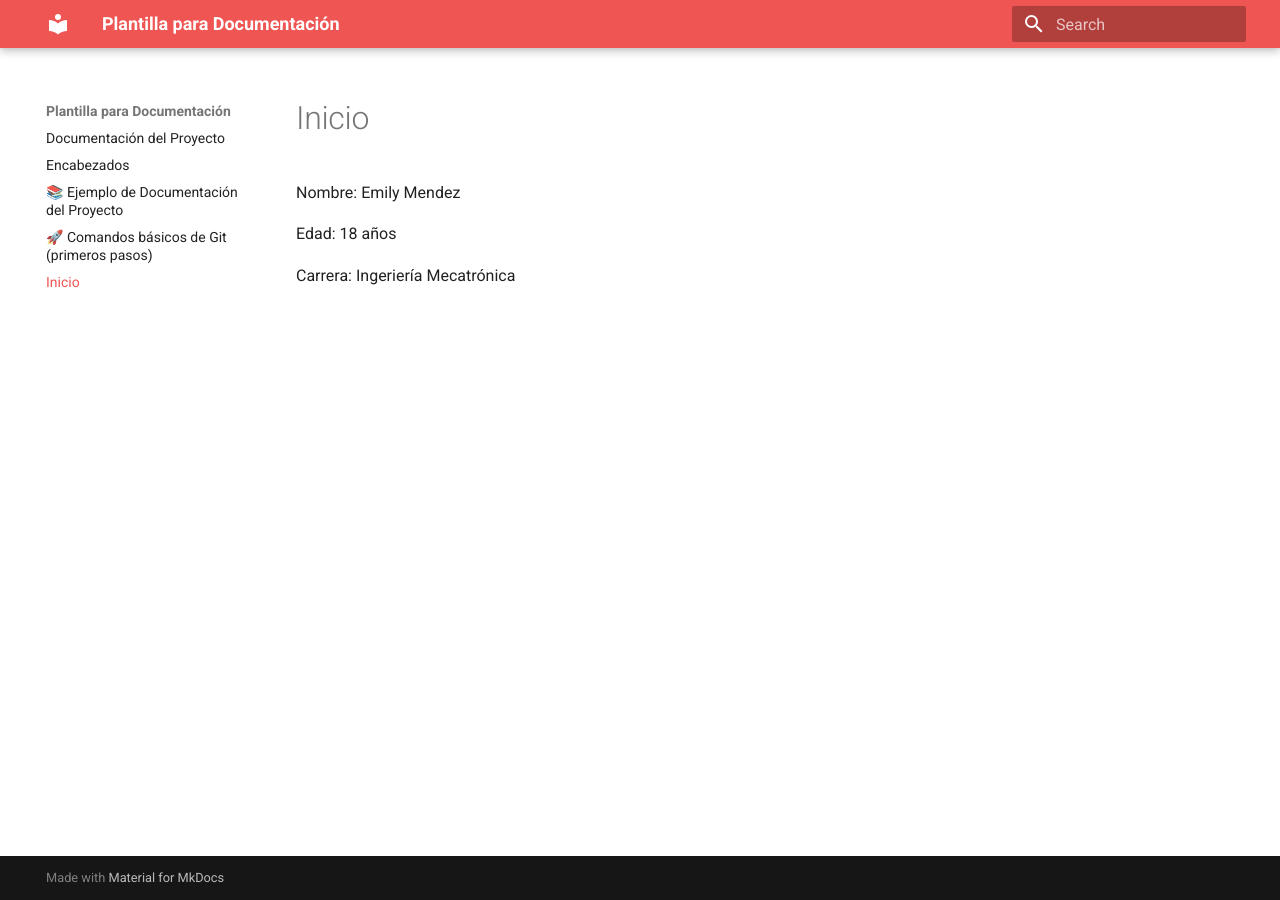
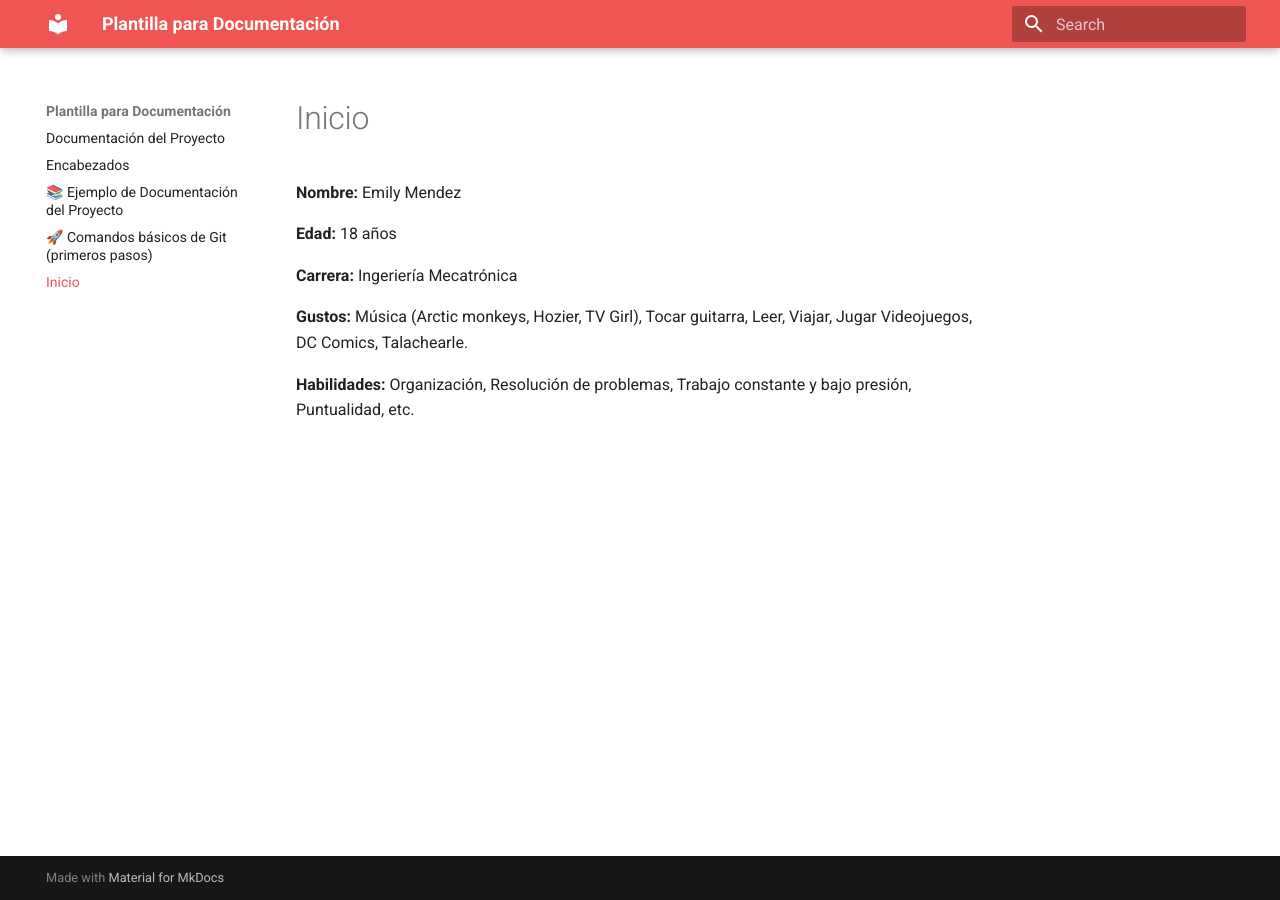
Before and after one commit to EmilyMZS/portafolio_iberopue, an MkDocs documentation site: the page built from docs/inicio.md, in a window 1280 px wide. Built offline with MkDocs 1.6.1 and Material for MkDocs 9.7.7, drawn with Linux system fonts in a browser that asks for light colours.

Commit message:
Update inicio.md

```diff
--- a/docs/inicio.md
+++ b/docs/inicio.md
@@ -1,7 +1,11 @@
 # Inicio
 
-Nombre: Emily Mendez
+**Nombre:** Emily Mendez
 
-Edad: 18 años
+**Edad:** 18 años
 
-Carrera: Ingeriería Mecatrónica
+**Carrera:** Ingeriería Mecatrónica
+
+**Gustos:** Música (Arctic monkeys, Hozier, TV Girl), Tocar guitarra, Leer, Viajar, Jugar Videojuegos, DC Comics, Talachearle.
+
+**Habilidades:** Organización, Resolución de problemas, Trabajo constante y bajo presión, Puntualidad, etc.
```
